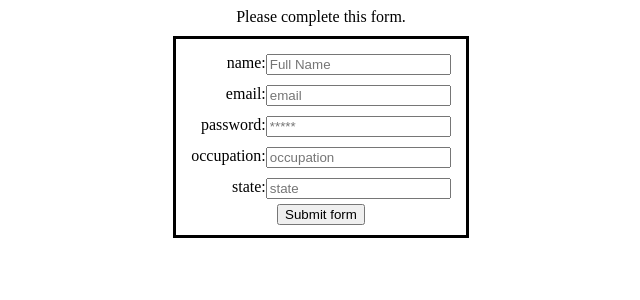
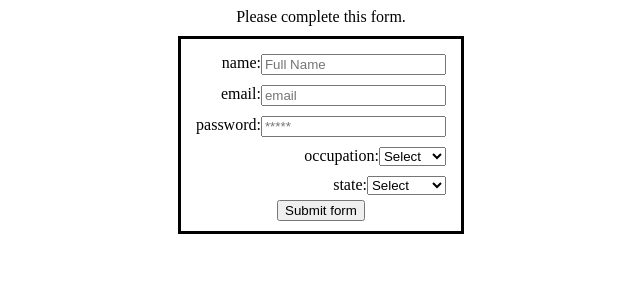
Before and after one commit to embyrne13/Form, a React (Create React App) app in the folder form/: page / in a window 1280 px wide. Shown: the top 300 px of the page, without its empty margins (319-959 px from the left). Built offline with nearby package versions, Linux system fonts and the light colour scheme.

Commit message:
select options set up

```diff
--- a/form/src/App.js
+++ b/form/src/App.js
@@ -4,12 +4,13 @@ import { useState } from 'react'
 import swal from 'sweetalert'
 
 function App() {
+  const [occupation, setOccupation] = useState('')
+  const [state, setState] = useState('')
+
   const [formValues, setFormValues] = useState({
     name: '',
     email: '',
-    password: '',
-    occupation: '',
-    state: ''
+    password: ''
   })
   const handleChange = (e) => {
     setFormValues({ ...formValues, [e.target.name]: e.target.value })
@@ -20,10 +21,10 @@ function App() {
     setFormValues({
       name: '',
       email: '',
-      password: '',
-      occupation: '',
-      state: ''
+      password: ''
     })
+    setOccupation('')
+    setState('')
     swal('Form completed', 'Click OK to return!', 'success')
   }
   return (
@@ -62,21 +63,24 @@ function App() {
         </div>
         <div className="form-input">
           <label>occupation: </label>
-          <input
-            onChange={handleChange}
-            name="occupation"
-            placeholder="occupation"
-            value={formValues.occupation}
-          />
+          <select
+            value={occupation}
+            onChange={(e) => setOccupation(e.target.value)}
+          >
+            <option value="Select">Select</option>
+            <option value="teacher">teacher</option>
+            <option value="doctor">doctor</option>
+            <option value="SE">SE</option>
+          </select>
         </div>
         <div className="form-input">
           <label>state: </label>
-          <input
-            onChange={handleChange}
-            name="state"
-            placeholder="state"
-            value={formValues.state}
-          />
+          <select value={state} onChange={(e) => setState(e.target.value)}>
+            <option value="Select">Select</option>
+            <option value="NY">New York</option>
+            <option value="Colorado">Colorado</option>
+            <option value="Vermont">Vermont</option>
+          </select>
         </div>
         <div className="form button">
           <button type="submit">Submit form</button>
```
